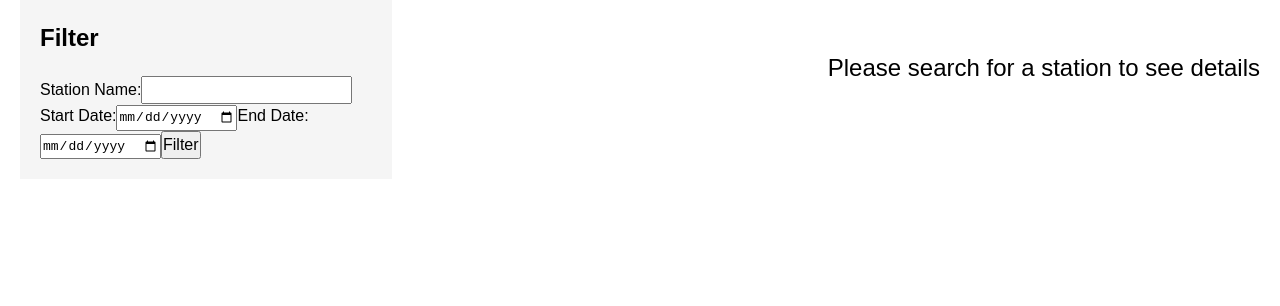
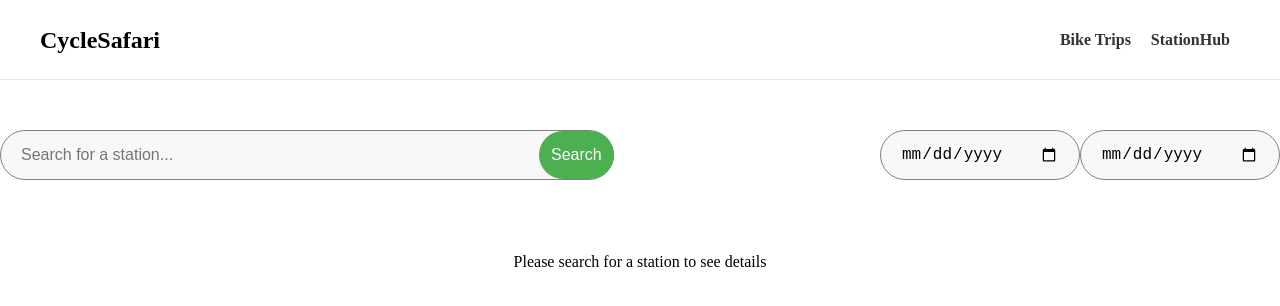
Before and after one commit to MohHajri/Helsinki_BikeJourney_Project_SolitaAcademy, a React (Create React App) app: page /station-hub in a window 1280 px wide. Shown: the top 306 px of the page. Built offline with nearby package versions, Linux system fonts and the light colour scheme.

Commit message:
stationhub style added

```diff
--- a/public/index.html
+++ b/public/index.html
@@ -3,6 +3,7 @@
   <head>
     <meta charset="utf-8" />
     <link rel="icon" href="%PUBLIC_URL%/favicon.ico" />
+    <link rel="stylesheet" href="path/to/fontawesome/css/all.css">
     <meta name="viewport" content="width=device-width, initial-scale=1" />
     <meta name="theme-color" content="#000000" />
     <meta
@@ -19,6 +20,7 @@
       integrity="sha384-LTgTtIyGtqpFcziHnzX9icJRYn/VmflzFbWIFKj/r1aZx1xqGwh3ssj74f8swI2y"
       crossorigin=""
     />
+    <script src="https://kit.fontawesome.com/YOUR_FONT_AWESOME_KIT_ID.js" crossorigin="anonymous"></script>
 
     <title>React App</title>
   </head>
--- a/src/components/Filter.js
+++ b/src/components/Filter.js
@@ -1,4 +1,3 @@
-
 import React, { useState } from 'react';
 import '../styles/Filter.css';
 
@@ -17,16 +16,20 @@ const Filter = ({ setSelectedStationName, setDateFilter }) => {
 
   return (
     <form onSubmit={handleSubmit} className="filter-form">
-      <h2 className="filter-header">Filter</h2>
-      <label htmlFor="stationName">Station Name:</label>
+      <div className="search-container">
         <input
           id="stationName"
           type="text"
           value={stationName}
           onChange={(e) => setStationName(e.target.value)}
           className="filter-input"
+          placeholder="Search for a station..."
         />
-      <label htmlFor="startDate">Start Date:</label>
+        <button type="submit" className="search-button">
+         Search
+        </button>
+      </div>
+      <div className="date-filter">
         <input
           id="startDate"
           type="date"
@@ -34,7 +37,6 @@ const Filter = ({ setSelectedStationName, setDateFilter }) => {
           onChange={(e) => setStartDate(e.target.value)}
           className="filter-date-input"
         />
-      <label htmlFor="endDate">End Date:</label>
         <input
           id="endDate"
           type="date"
@@ -42,7 +44,7 @@ const Filter = ({ setSelectedStationName, setDateFilter }) => {
           onChange={(e) => setEndDate(e.target.value)}
           className="filter-date-input"
         />
-      <button type="submit" className="filter-button">Filter</button>
+      </div>
     </form>
   );
 };
--- a/src/components/Navbar.js
+++ b/src/components/Navbar.js
@@ -6,7 +6,8 @@ function Navbar() {
   return (
     <nav className="navbar">
       <div className="navbar__container">
-        <h1 className="navbar__title">CycleSafari</h1>
+        {/* <h1 className="navbar__title">CycleSafari</h1> */}
+        <Link to="/" className="navbar__title">CycleSafari</Link>
         <ul className="navbar__menu">
           <li><Link to="/bike-trips">Bike Trips</Link></li>
           <li><Link to="/station-hub">StationHub</Link></li>
--- a/src/components/TopStations.JS
+++ b/src/components/TopStations.JS
@@ -1,20 +1,20 @@
-
 import React from 'react';
+import '../styles/TopStations.css';
 
 const TopStations = ({ topDepartureStations, topReturnStations }) => {
   return (
-    <div>
-      <h2>Top Departure Stations</h2>
-      <ol>
+    <div className="top-stations-container">
+      <h2 className="top-stations-heading">Top Departure Stations</h2>
+      <ol className="top-stations-list">
         {topDepartureStations.map((station, index) => (
-          <li key={index}>{station}</li>
+          <li key={index} className="top-stations-item">{station}</li>
         ))}
       </ol>
 
-      <h2>Top Return Stations</h2>
-      <ol>
+      <h2 className="top-stations-heading">Top Return Stations</h2>
+      <ol className="top-stations-list">
         {topReturnStations.map((station, index) => (
-          <li key={index}>{station}</li>
+          <li key={index} className="top-stations-item">{station}</li>
         ))}
       </ol>
     </div>
--- a/src/pages/StationHub.js
+++ b/src/pages/StationHub.js
@@ -5,6 +5,7 @@ import TopStations from '../components/TopStations';
 import Filter from '../components/Filter';
 import { getStationDetailsByName, getStationDetailsWithDateFilter } from '../api/bikeStationsAPI';
 import '../styles/StationHub.css';
+import Navbar from '../components/Navbar';
 
 const StationHub = () => {
   const [stationDetails, setStationDetails] = useState(null);
@@ -42,15 +43,17 @@ const StationHub = () => {
   } = stationDetails || {};
 
   return (
-   <div className="container">
+    <>
+        <Navbar></Navbar>
+    <div className="StationHub__container">
       <div className="left-section">
         <Filter setSelectedStationName={setSelectedStationName} setDateFilter={setDateFilter} />
       </div>
-      <div>
-        {loading && <div>Loading...</div>}
-        {!stationDetails && <div className="center-text">Please search for a station to see details</div>}
+      <div className="right-section">
+        {loading && <div className="loading-text">Loading...</div>}
+        {!selectedStationName && <div className="center-text">Please search for a station to see details</div>}
         {stationDetails && (
-          <React.Fragment>
+          <>
             <StationInfo
               stationName={stationName}
               stationAddress={stationAddress}
@@ -61,10 +64,11 @@ const StationHub = () => {
               topDepartureStations={topFiveDepartureStations}
               topReturnStations={topFiveReturnStations}
             />
-          </React.Fragment>
+          </>
         )}
       </div>
-    </div>
+      </div>
+    </>
   );
 };
 
--- a/src/styles/Filter.css
+++ b/src/styles/Filter.css
@@ -1,18 +1,79 @@
-/* Filter.css */
-
-.filter-header {
-  font-size: 1.5em;
-  margin-bottom: 20px;
+.filter-form {
+  display: flex;
+  align-items: center;
+  width: 100%;
+  /* border: 1px solid red; */
+  padding: 50px 0;
 }
 
-.date-prompt {
+.date-filter {
   display: flex;
-  flex-direction: column;
+  flex-direction: row;
+  justify-content: space-around;
+  align-items: center;
 }
 
-.date-prompt input {
-  margin-bottom: 10px;
-  padding: 10px;
-  border: 1px solid #ddd;
-  border-radius: 4px;
+.search-container {
+  position: relative;
+  width: 100%;
 }
+
+.filter-input {
+  width: 100%;
+  max-width: calc(80% - 90px);
+  height: 50px;
+  padding: 14px 20px;
+  border-radius: 30px;
+  border: 2px solid #ccc;
+  font-size: 16px;
+  background-color: #f8f8f8;
+  transition: border-color 0.3s ease-in-out;
+   border: 1px solid grey;
+}
+
+.filter-input:focus {
+  outline: none;
+  border-color: #4caf50;
+  box-shadow: 0 0 0 3px rgba(76, 175, 80, 0.2);
+}
+
+.search-button {
+  background-color: #4caf50;
+  color: white;
+  border: none;
+  border-radius: 30px;
+  padding: 12px;
+  margin-left: -75px;
+  cursor: pointer;
+  font-size: 16px;
+  transition: background-color 0.3s ease-in-out;
+}
+
+.search-button:hover {
+  background-color: #45a049;
+}
+
+.filter-date-input {
+  width: 200px;
+  height: 50px;
+  padding: 14px 20px;
+  border-radius: 30px;
+  border: 2px solid #ccc;
+  font-size: 16px;
+  background-color: #f8f8f8;
+  transition: border-color 0.3s ease-in-out;
+   border: 1px solid grey;
+}
+
+.filter-date-input:focus {
+  outline: none;
+  border-color: #4caf50;
+  box-shadow: 0 0 0 3px rgba(76, 175, 80, 0.2);
+}
+
+@media screen and (max-width: 600px) {
+  .filter-input,
+  .filter-date-input {
+    max-width: 100%;
+  }
+}
--- a/src/styles/LandingPage.css
+++ b/src/styles/LandingPage.css
@@ -88,8 +88,6 @@
       }
 
     .content__image {
-      /* width:60%; */
-      /* width: fit-content; */
       display: flex;
       justify-content: center;
       align-items: center;
@@ -99,7 +97,7 @@
 
     .content__image img {
 
-      width: 80%;
+      width: 90%;
       /* max-width:800px; */
       height: auto;
       /* height: 100%; */
--- a/src/styles/StationHub.css
+++ b/src/styles/StationHub.css
@@ -1,43 +1,25 @@
-/* StationHub.css */
+* {
+      box-sizing: border-box;
+      margin: 0;
+      padding: 0;
+      font-size: 100%;
+      line-height: 1.5;
+      text-decoration: none;
+      color: inherit;
+      outline: none;
+    }
 
-body {
-  margin: 0;
-  padding: 0;
-  box-sizing: border-box;
-  font-family: Arial, sans-serif;
-}
-
-.container {
-  display: flex;
-  flex-direction: row;
-  justify-content: space-between;
-}
-
-.left-section {
-  width: 30%;
-  padding: 20px;
-  background-color: #f5f5f5;
-}
-
-.search-input {
-  width: 70%;
-  padding: 10px;
-  border-radius: 20px;
-  border: 1px solid #ddd;
-  margin-bottom: 20px;
-}
-
-.search-button {
-  padding: 10px 20px;
-  border: none;
-  border-radius: 20px;
-  background-color: blue;
-  color: white;
-  cursor: pointer;
-}
+    body {
+        font-family: Source Sans Pro;
+    }
 
 .center-text {
   text-align: center;
-  font-size: 1.5em;
-  margin-top: 50px;
+  margin-top: 20px;
 }
+
+.loading-text {
+  text-align: center;
+  font-weight: bold;
+  margin-top: 20px;
+}
--- /dev/null
+++ b/src/styles/StationInfo.css
@@ -0,0 +1,52 @@
+/* StationInfo.css */
+.station-info-container {
+  background-color: #f2f2f2;
+  padding: 30px;
+  border-radius: 10px;
+  box-shadow: 0 2px 4px rgba(0, 0, 0, 0.1);
+}
+
+.station-info-header {
+  text-align: center;
+  margin-bottom: 20px;
+}
+
+.station-info-heading {
+  font-size: 32px;
+  color: #333;
+  margin-bottom: 10px;
+}
+
+.station-info-address {
+  font-size: 18px;
+  color: #666;
+}
+
+.station-info-details {
+  display: grid;
+  grid-template-columns: repeat(2, 1fr);
+  gap: 20px;
+}
+
+.station-info-item {
+  padding: 10px;
+  background-color: #fff;
+  border-radius: 6px;
+  box-shadow: 0 2px 4px rgba(0, 0, 0, 0.1);
+}
+
+.station-info-label {
+  display: block;
+  font-size: 14px;
+  color: #666;
+  margin-bottom: 5px;
+  text-align: center;
+}
+
+.station-info-value {
+  display: block;
+  font-size: 24px;
+  color: #333;
+  font-weight: bold;
+  text-align: center;
+}
--- /dev/null
+++ b/src/styles/TopStations.css
@@ -0,0 +1,38 @@
+/* TopStations.css */
+
+.top-stations-container {
+  margin-top: 30px;
+  padding: 30px;
+  background-color: #f2f2f2;
+  border-radius: 10px;
+  box-shadow: 0 2px 4px rgba(0, 0, 0, 0.1);
+}
+
+.top-stations-heading {
+  font-size: 24px;
+  color: #333;
+  margin-bottom: 10px;
+  text-align: center;
+}
+
+.top-stations-list {
+  list-style-type: none;
+  padding: 0;
+}
+
+.top-stations-item {
+  margin-bottom: 10px;
+  font-size: 18px;
+  color: #666;
+}
+
+.top-stations-item:before {
+  content: "→";
+  color: #FF5F6D;
+  margin-right: 10px;
+}
+
+.top-stations-item:hover {
+  color: #FF5F6D;
+  cursor: pointer;
+}
```
Also changed, not shown: src/components/StationInfo.js (+29 -20 lines). Lines whose indentation alone changed are shown as unchanged.
